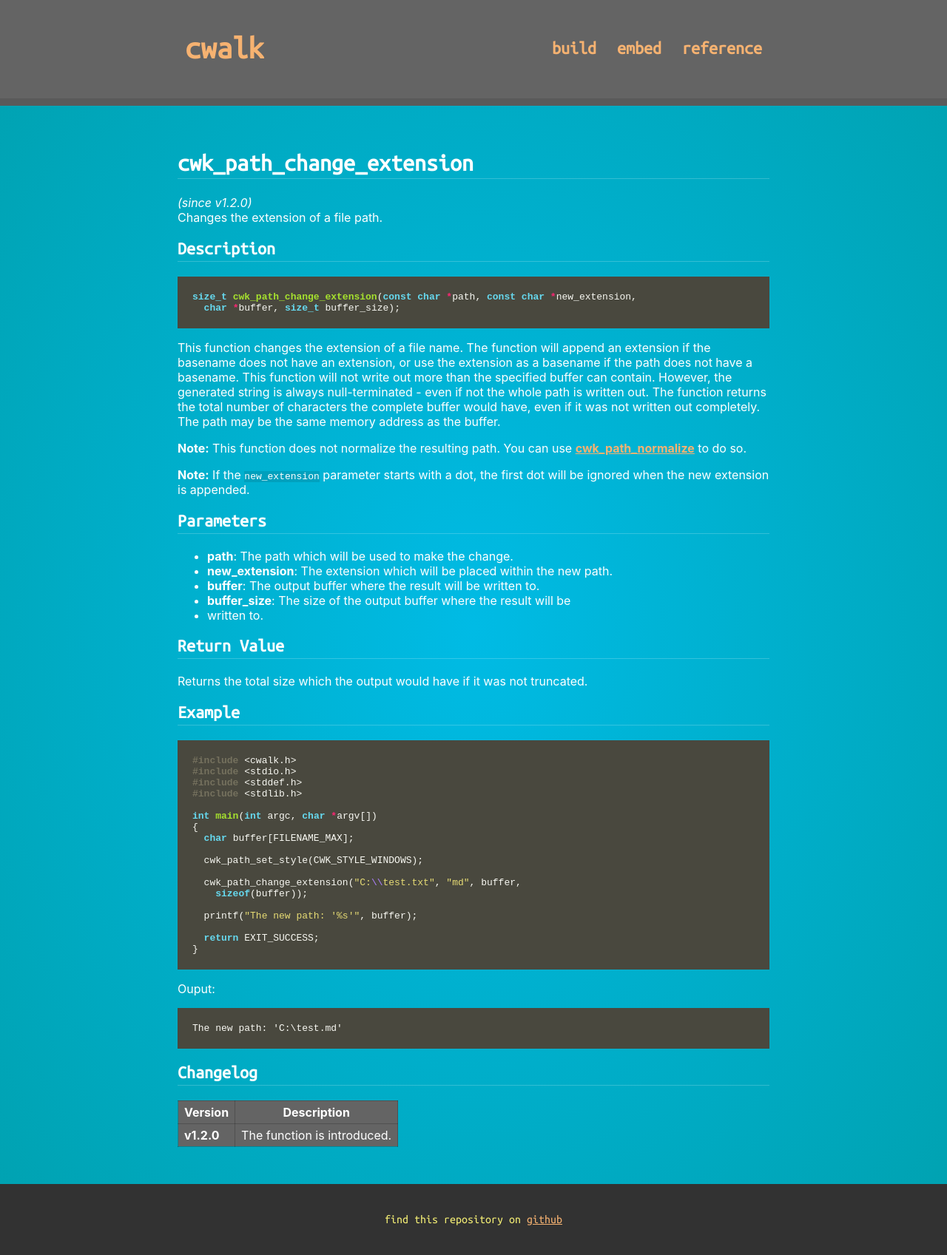
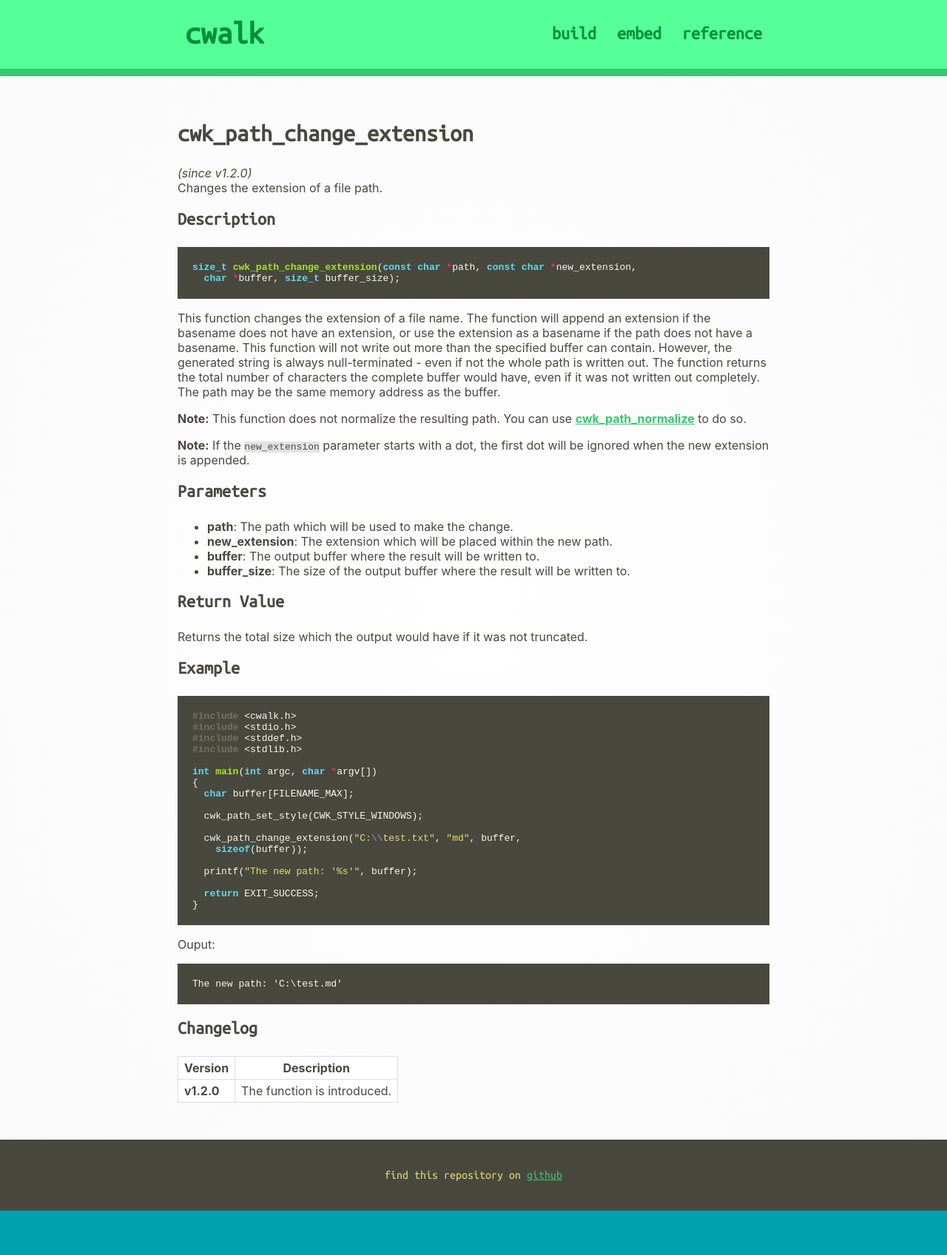
Before and after one commit to likle/cwalk, a Jekyll site: the page built from docs/reference/cwk_path_change_extension.md, in a window 1280 px wide. Shown: the whole page at 74% size. Built offline with Jekyll 4.4.1, drawn with Linux system fonts in a browser that asks for light colours; after the commit the page ends 1637 px from its top, so only the background shows below that.

Commit message:
changed colors of documentation

```diff
--- a/docs/_layouts/default.html
+++ b/docs/_layouts/default.html
@@ -6,7 +6,7 @@
     <meta name="description" content="{{ page.description }}" />
     <meta name="viewport" content="width=device-width, initial-scale=1">
     <link href="https://fonts.googleapis.com/css?family=Ubuntu+Mono" rel="stylesheet">
-    <link href="{{ site.baseurl }}/assets/css/default.css" rel="stylesheet" type="text/css">
+    <link href="{{ site.baseurl }}/assets/css/default.css?v2" rel="stylesheet" type="text/css">
     <link href="{{ site.baseurl }}/assets/css/monakai.css" rel="stylesheet" type="text/css">
     <link rel="shortcut icon" href="{{ site.baseurl }}/assets/img/favicon.png">
     <script async src="https://www.googletagmanager.com/gtag/js?id=UA-127837944-1"></script>
--- a/docs/assets/css/default.css
+++ b/docs/assets/css/default.css
@@ -2,7 +2,7 @@ body {
   font-family: -apple-system, BlinkMacSystemFont, "Segoe UI", Roboto, Oxygen, Ubuntu, Cantarell, "Fira Sans", "Droid Sans", "Helvetica Neue", Arial, sans-serif, "Apple Color Emoji", "Segoe UI Emoji", "Segoe UI Symbol";
   margin: auto;
   padding: 20px;
-  background: #00A1AF radial-gradient(#00BBE5, #00A1AF);
+  background: #00A1AF radial-gradient(#FFFFFF, #FAFAFA);
   background-repeat: no-repeat;
   padding: 0;
 }
@@ -10,11 +10,11 @@ body {
 header {
   text-align: right;
   margin-bottom: 20px;
-  padding: 40px 20px;
+  padding: 20px 20px;
   font-family: 'Ubuntu Mono';
-  background: rgb(100,100,100);
-  color: #F6F075;
-  border-bottom: 10px solid rgb(90,90,90);
+  background: #55FF99;
+  color: #D5FFE6;
+  border-bottom: 10px solid #37C871;
 }
 
 header .inner {
@@ -43,6 +43,7 @@ header a {
   font-weight: bold;
   font-size: 18pt;
   overflow: auto;
+  color: #078e3d;;
 }
 
 footer {
@@ -50,13 +51,13 @@ footer {
   margin-top: 50px;
   padding: 40px 20px;
   font-family: 'Ubuntu Mono';
-  background: rgb(50,50,50);
-  color: #F6F075;
+  background: #49483e;
+  color: #e6db74;
 }
 
 
 a {
-  color: #F6B271;
+  color: #37C871;
 }
 
 h1, h2 {
@@ -66,7 +67,7 @@ h1, h2 {
 }
 
 .content {
-  color: #ffffff;
+  color: #49483e;
   padding-top: 20px;
   max-width: 800px;
   margin: auto;
@@ -89,10 +90,13 @@ table {
 
 table td,
 table th {
-  background: rgba(0,0,0,.1);
-  background: rgb(100,100,100);
-  border: 1px solid rgba(0,0,0,.2);
+  border: 1px solid #DDDDDD;
+  background: #ffffff;
   padding: 5px 8px;
+}
+
+table tr:nth-child(even) td {
+  background: #f8f9fb;
 }
 
 @media (max-width: 1000px) {
--- a/docs/reference/cwk_path_change_extension.md
+++ b/docs/reference/cwk_path_change_extension.md
@@ -32,8 +32,7 @@ be ignored when the new extension is appended.
  * **path**: The path which will be used to make the change.
  * **new_extension**: The extension which will be placed within the new path.
  * **buffer**: The output buffer where the result will be written to.
- * **buffer_size**: The size of the output buffer where the result will be
- * written to.
+ * **buffer_size**: The size of the output buffer where the result will be written to.
 
 ## Return Value
 Returns the total size which the output would have if it was not truncated.
```
